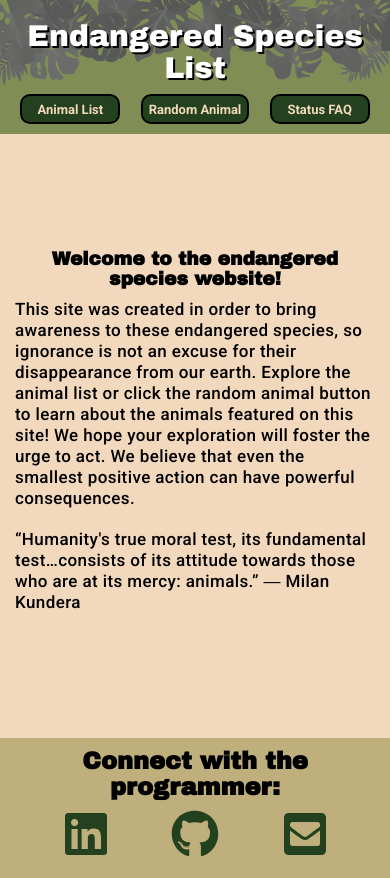
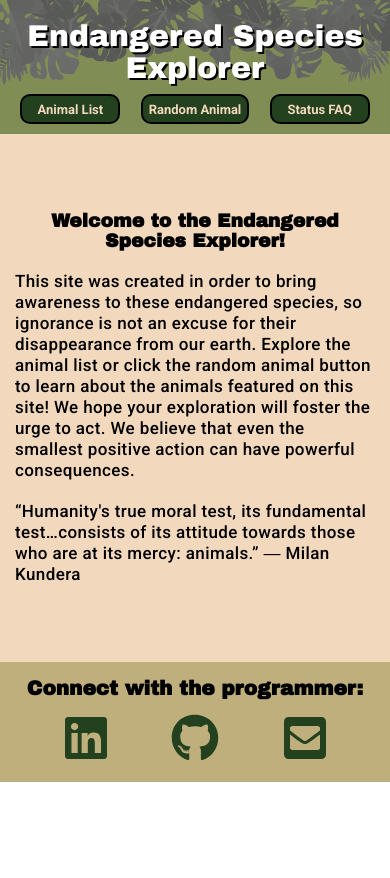
Before and after one commit to desireemoon/endgangered-species, a React (Create React App) app in the folder react-endangered-species/: page / in a window 390 px wide. After the commit the page ends 844 px from the top, so only its background shows below. Built offline with nearby package versions, Linux system fonts and the light colour scheme; no server answers.

Commit message:
final final touches

```diff
--- a/react-endangered-species/src/App.css
+++ b/react-endangered-species/src/App.css
@@ -113,6 +113,15 @@ nav {
   flex: 0 150px;
 }
 
+
+@media only screen and (max-width: 400px) {
+  .footer-h2{
+    font-size: 20px;
+    padding: 5px 0;
+  }
+}
+
+
 .social-links {
   display: flex;
   justify-content: space-evenly;
@@ -164,14 +173,24 @@ nav {
   font-weight: 600;
   text-align: center;
 }
+}
 
+@media only screen and (max-width: 400px) {
+  .home-header{
+    padding: 10px;
+  }
+
+  main{
+    min-height: 59vh;
+  }
 }
+
+
 
 
 /* AnimalList.js */
 
 .list-container {
-  padding: 5px;
   justify-content: space-evenly;
   display: flex;
   flex-wrap: wrap;
--- a/react-endangered-species/src/components/Footer.js
+++ b/react-endangered-species/src/components/Footer.js
@@ -5,7 +5,7 @@ const Footer = () => {
     return (
         <div className="footer">
             <div class="social-title">
-                <h2>Connect with the programmer:</h2>
+                <h2 className="footer-h2">Connect with the programmer:</h2>
             </div>
             <div class="social-links">
                 <div class="social"><a href="https://www.linkedin.com/in/desiree-dewysocki"><FontAwesomeIcon icon={['fab', 'linkedin']} size="3x" className="font-icon"/></a></div>
--- a/react-endangered-species/src/components/Header.js
+++ b/react-endangered-species/src/components/Header.js
@@ -8,7 +8,7 @@ const Header = (props) => {
       <Link className="home-link" to="/" onClick={() => {
         window.scrollTo(0, 0)
       }}>
-        <h1>Endangered Species List</h1>
+        <h1>Endangered Species Explorer</h1>
       </Link>
       <nav>
         <Link className="link" to="/animals">
--- a/react-endangered-species/src/components/Home.js
+++ b/react-endangered-species/src/components/Home.js
@@ -3,8 +3,8 @@ import React from 'react';
 
 const Home = (props) => {
     return (
-      <div>
-          <h3 className="home-header">Welcome to the endangered species website!</h3>
+      <div className="home-container">
+          <h3 className="home-header">Welcome to the Endangered Species Explorer!</h3>
           <p className="home-p">This site was created in order to bring awareness to these endangered species, so ignorance is not an excuse for their disappearance from our earth. Explore the animal list or click the random animal button to learn about the animals featured on this site! We hope your exploration will foster the urge to act. We believe that even the smallest positive action can have powerful consequences.</p>
           <p className="home-p">“Humanity's true moral test, its fundamental test…consists of its attitude towards those who are at its mercy: animals.”
             ― Milan Kundera</p>
```
